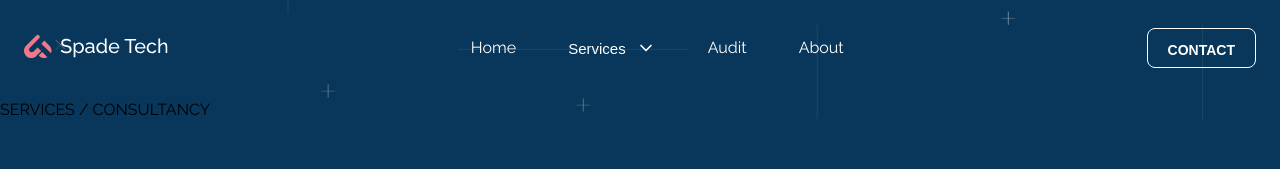
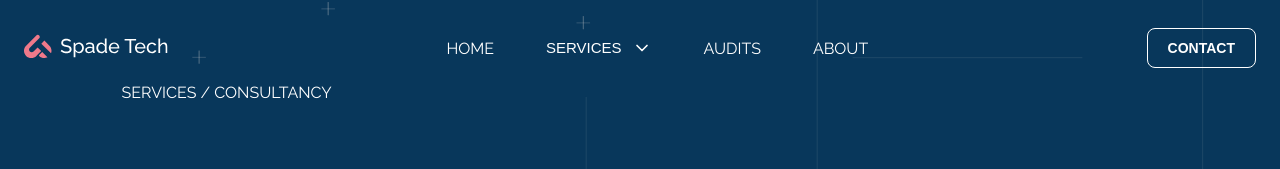
Before and after one commit to kshitij-official/SPADETECH, a React (Create React App) app: page /services/consultancy in a window 1280 px wide. Shown: the top 169 px of the page. Built offline with nearby package versions, Linux system fonts and the light colour scheme.

Commit message:
fix issues

```diff
--- a/src/components/header/Header.jsx
+++ b/src/components/header/Header.jsx
@@ -7,9 +7,9 @@ const Header = ({ header }) => {
   return (
     <>
       <header className={header.img ? "header" : " about-header"}>
-        {header.url && <span className="url-path">{header.url}</span>}
         <div className={header.img ? "container header__container" : "container about-header__container"}>
           <div className="header__left">
+            {header.url && <span className="url-path">{header.url}</span>}
             {header.title}
             <p className="header__desc--border">{header.content}</p>
             {header.extra && <p className="header__desc">{header.description}</p>}
--- a/src/components/header/header.css
+++ b/src/components/header/header.css
@@ -3,12 +3,17 @@
 /* ================================================== */
 
 
+.url-path {
+  display: block;
+  transform: translateY(-100px);
+}
+
 .header {
     background-image: url("../../assets/icons/bg.svg");
-    background-position: center;
+    background-position: bottom;
     background-size: cover;
+    background-color: var(--color-bg);
 }
-
 
 .header__container {
     display: grid;
@@ -16,7 +21,6 @@
     align-items: center;
     gap: 0;
     color: var(--color-white);
-    background-color: var(--color-bg)
 }
 
 .header__desc--border {
@@ -131,4 +135,7 @@
     .header__right img {
         max-width: 80%;
     }
+    .url-path {
+      transform: translateY(-30px);
+    }
 }
--- a/src/components/navbar/Mobilenav.jsx
+++ b/src/components/navbar/Mobilenav.jsx
@@ -1,4 +1,4 @@
-import React, { useState } from 'react'
+import React, { useEffect, useState } from 'react'
 import { TbChevronDown, TbMenu2 } from 'react-icons/tb'
 import { IoMdClose } from 'react-icons/io'
 import { NavLink } from 'react-router-dom'
@@ -8,6 +8,14 @@ export const Mobilenav = () => {
   const [isOpen, setisOpen] = useState(false)
   const [openSubMenu, setOpenSubmenu] = useState(false)
   const [openDialog, setOpenDialog] = useState(false)
+  useEffect(() => {
+    if (isOpen) {
+      document.body.style.position = 'fixed'
+    } else {
+      document.body.style.position = 'static'
+    }
+
+  }, [isOpen])
   return (
     <div>
       <button className='mobile_menu_btn' onClick={() => setisOpen(!isOpen)}>
@@ -28,7 +36,8 @@ export const Mobilenav = () => {
               </div>
               <div className='services_sub_menu'
                 style={{
-                  height: openSubMenu ? 'max-content' : "0px"
+                  height: openSubMenu ? 'max-content' : "0px",
+                  marginTop: openSubMenu ? "10px" : '0px'
                 }}
               >
                 <NavLink to={"/services/consultancy"} onClick={() => setisOpen(!isOpen)}>CONSULTANCY</NavLink>
--- a/src/components/navbar/Navbar.jsx
+++ b/src/components/navbar/Navbar.jsx
@@ -19,7 +19,7 @@ function Navbar() {
           <div className="nav__list">
             <NavLink to="/" className="nav__item">Home</NavLink>
             <ServicesDropdown />
-            <NavLink to="/audit" className="nav__item">Audit</NavLink>
+            <NavLink to="/audit" className="nav__item">Audits</NavLink>
             <NavLink to="/about" className="nav__item">About</NavLink>
           </div>
           <div className="mobile_nav_list">
--- a/src/components/navbar/navbar.css
+++ b/src/components/navbar/navbar.css
@@ -5,23 +5,30 @@
   color: white;
   gap: 10px;
   background-color: transparent;
+  text-transform: uppercase;
   border: none;
   font-size: 15px;
   cursor: pointer;
+  margin-top: -1px;
 }
 
 .services_dropdown {
   background-color: white;
-  padding: 20px;
+  width: 170px;
+  min-height: 150px;
+  padding: 24px;
   border-radius: 6px;
   margin-top: 10px;
   display: flex;
   flex-direction: column;
+  justify-content: center;
+  box-shadow:  0px 8px 24px rgba(0, 0, 0, 0.08);
   gap: 14px;
 }
 .services_dropdown a {
   color: black;
   font-size: 14px;
+  text-transform: uppercase;
 }
 
 .services_dropdown a:hover {
@@ -75,6 +82,7 @@
 
 .nav__item {
     color: var(--color-white);
+    text-transform: uppercase;
 }
 
 .active {
@@ -98,7 +106,7 @@
       color: white;
       border-radius: 8px;
       border: 1px solid white;
-      padding: 15px 20px;
+      padding: 0px 20px;
       font-size: 14px;
       text-transform: uppercase;
       font-weight: 600;
@@ -217,9 +225,9 @@
         justify-content: space-between;
         color: white;
         cursor: pointer;
+        text-transform: uppercase;
     }
     .services_sub_menu {
-      padding-top: 10px;
       display: flex;
       flex-direction: column;
       font-size: 12px;
@@ -239,7 +247,7 @@
       color: white;
       border-radius: 8px;
       border: 1px solid white;
-      padding: 15px 20px;
+      padding: 0px 20px;
       font-size: 14px;
       text-transform: uppercase;
       font-weight: 600;
--- a/src/components/ui/radio/radio.css
+++ b/src/components/ui/radio/radio.css
@@ -25,9 +25,14 @@
   border-radius: 50%;
   background-color: #EF798A;
 }
+
 .btn_container {
   display: flex;
   align-items: center;
   gap: 10px;
   width: max-content;
 }
+
+.btn_container label {
+  text-transform: uppercase;
+}
```
